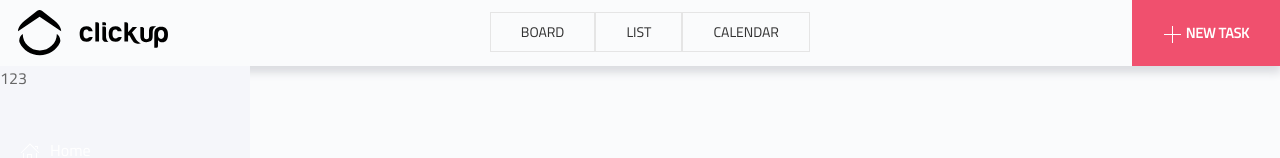
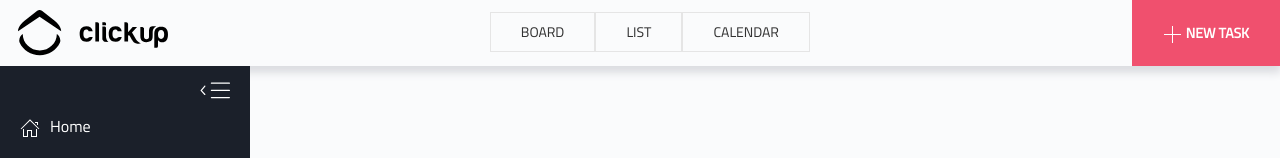
Before and after one commit to larbibaraka/Kraken, a React (Create React App) app: page / in a window 1280 px wide. Shown: the top 158 px of the page. Built offline with nearby package versions, Linux system fonts and the light colour scheme.

Commit message:
Make Sidebar collapsible

```diff
--- a/src/Components/Sidebar/Sidebar.jsx
+++ b/src/Components/Sidebar/Sidebar.jsx
@@ -4,12 +4,28 @@ import Menu from './Menu/Menu';
 import Team from './Team/Team';
 import Invite from './Invite/Invite';
 
+class Sidebar extends Component {
 
-class Sidebar extends Component {
+    constructor(props) {
+        super(props);
+        this.state = {
+            sidebar:true,
+        };
+        this.collapse = this.collapse.bind(this);
+    }
+
+    collapse() {
+        this.setState({
+            sidebar:false,
+        })
+    }
+
     render() {
         return (
-            <div className="kr-app-Sidebar">
-                123
+            <div className={this.state.sidebar ? 'kr-app-Sidebar' : 'kr-app-Sidebar-hidden'}>
+                <a onClick={this.collapse}>
+                    <svg className="Sidebar-collapse-BurgerIcon uk-align-right" viewBox="0 0 50 32"><path d="M49,4H19c-0.6,0-1-0.4-1-1s0.4-1,1-1h30c0.6,0,1,0.4,1,1S49.6,4,49,4z"></path><path d="M49,16H19c-0.6,0-1-0.4-1-1s0.4-1,1-1h30c0.6,0,1,0.4,1,1S49.6,16,49,16z"></path><path d="M49,28H19c-0.6,0-1-0.4-1-1s0.4-1,1-1h30c0.6,0,1,0.4,1,1S49.6,28,49,28z"></path><path d="M8.1,22.8c-0.3,0-0.5-0.1-0.7-0.3L0.7,15l6.7-7.8c0.4-0.4,1-0.5,1.4-0.1c0.4,0.4,0.5,1,0.1,1.4L3.3,15l5.5,6.2   c0.4,0.4,0.3,1-0.1,1.4C8.6,22.7,8.4,22.8,8.1,22.8z"></path></svg>
+                </a>
                 <Menu />
                 <hr></hr>
                 <Team />
--- a/src/Components/Sidebar/Sidebar.scss
+++ b/src/Components/Sidebar/Sidebar.scss
@@ -1,9 +1,18 @@
 .kr-app-Sidebar {
-    height: 100vh;
+    min-height: 93vh;
     width: 250px;
-    background-color: #f5f6fa;
+    background-color: #1B202A;
+    position: relative;
+
+    .Sidebar-collapse-BurgerIcon {
+        height: 30px;
+        width: 30px;
+        margin-right: 20px;
+        margin-top: 10px;
+        fill: #fff;
+    }
 }
 
-.kr-app-Sidebar:hover {
-    box-shadow: 0 0px 10px 2px #dcdde1;
+.kr-app-Sidebar-hidden {
+    display: none;
 }
```
